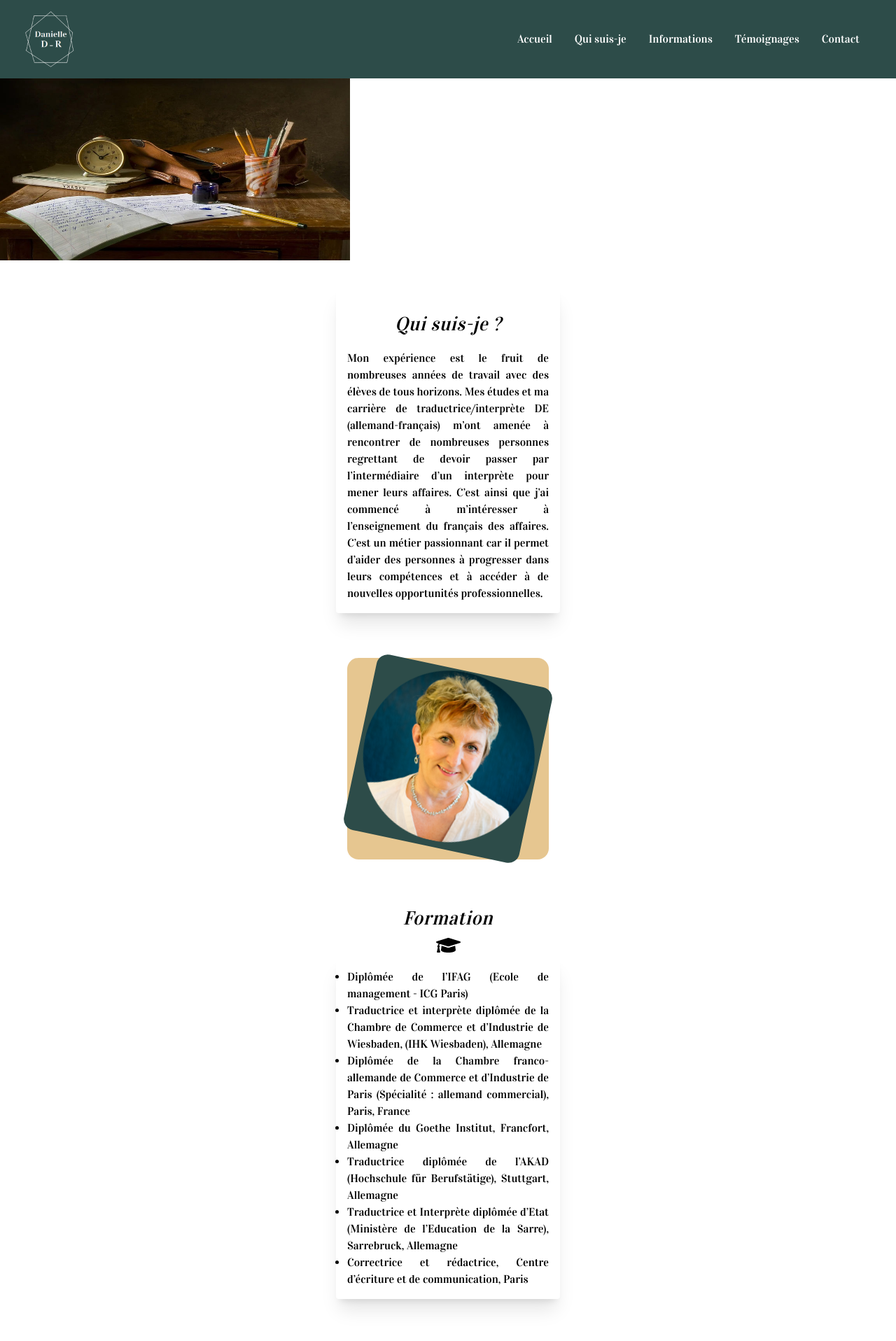
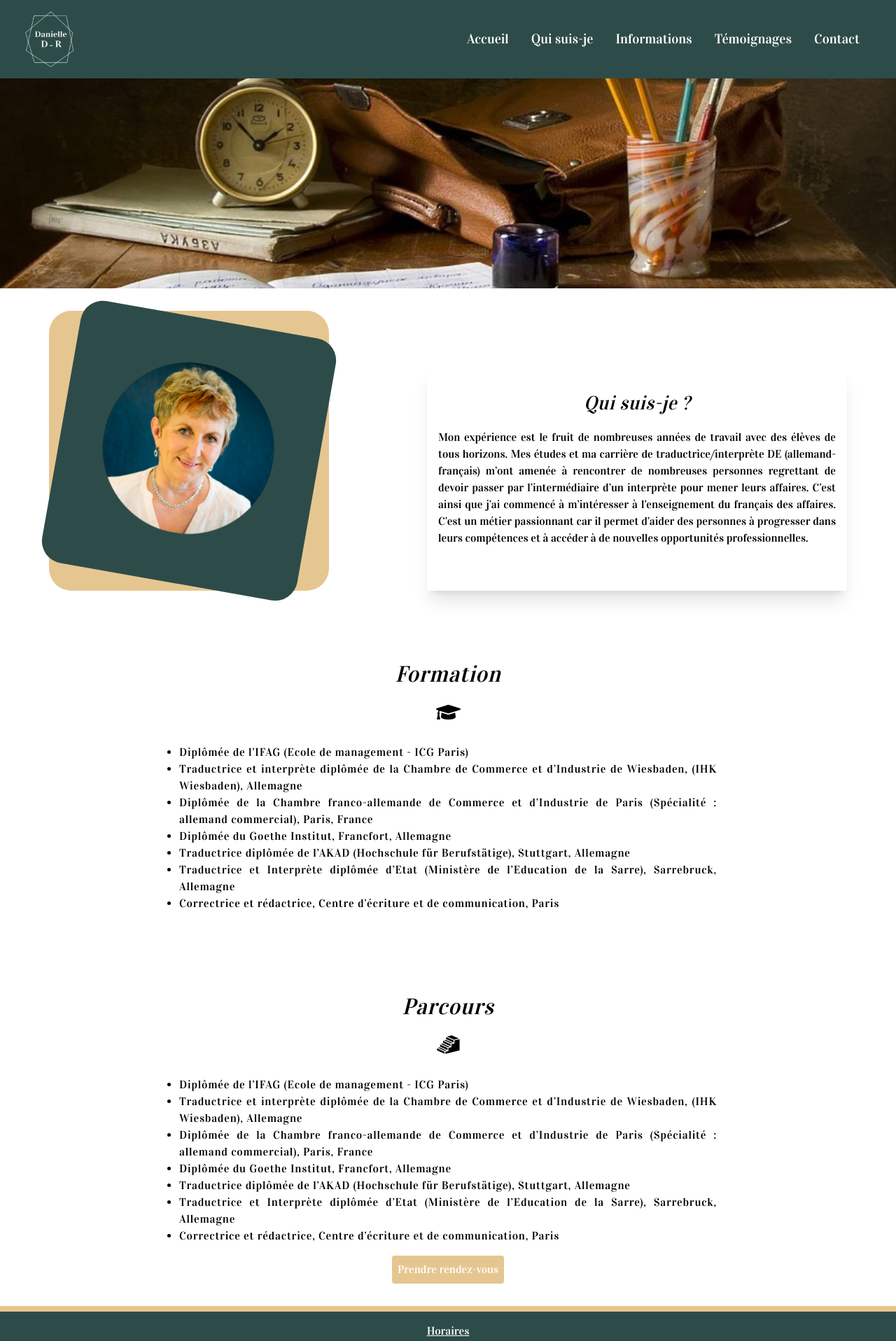
Before and after one commit to Benjamin-Dervieux/Dani-website, a Next.js app: page /about in a window 1280 px wide. Shown: the top 1916 px of the page at 70% size. Built offline with nearby package versions, Linux system fonts and the light colour scheme.

Commit message:
media queries done for about page, display animation for profile image

```diff
--- a/components/Header/Header.js
+++ b/components/Header/Header.js
@@ -15,6 +15,7 @@ const Header = () => {
       <div className="max-w-[1240px] m-auto flex justify-between items-center p-4 text-white">
         <Link href="/">
           <Image
+            className="cursor-pointer"
             priority
             quality={100}
             width={70}
@@ -25,19 +26,19 @@ const Header = () => {
         </Link>
         <nav>
           <ul className="hidden sm:flex">
-            <li className="p-4 hover:text-dani-selected hover:underline">
+            <li className="p-4 text-[1.2em] hover:text-dani-selected hover:underline">
               <Link href="/">Accueil</Link>
             </li>
-            <li className="p-4 hover:text-dani-selected hover:underline">
+            <li className="p-4 text-[1.2em] hover:text-dani-selected hover:underline">
               <Link href="/about">Qui suis-je</Link>
             </li>
-            <li className="p-4 hover:text-dani-selected hover:underline">
+            <li className="p-4 text-[1.2em] hover:text-dani-selected hover:underline">
               <Link href="/informations">Informations</Link>
             </li>
-            <li className="p-4 hover:text-dani-selected hover:underline">
+            <li className="p-4 text-[1.2em] hover:text-dani-selected hover:underline">
               <Link href="/testimonials">Témoignages</Link>
             </li>
-            <li className="p-4 hover:text-dani-selected hover:underline">
+            <li className="p-4 text-[1.2em] hover:text-dani-selected hover:underline">
               <Link href="/contact">Contact</Link>
             </li>
           </ul>
--- a/pages/about.js
+++ b/pages/about.js
@@ -1,5 +1,6 @@
 import Image from "next/image";
 import React from "react";
+import style from "../styles/about.module.css";
 import Layout from "../components/Layout/Layout";
 import { FaGraduationCap } from "react-icons/fa";
 import { Gi3DStairs } from "react-icons/gi";
@@ -9,19 +10,12 @@ export default function About() {
   return (
     <Layout pageTitle="about">
       <div className="mt-28">
-        <Image
-          priority
-          quality={100}
-          width={500}
-          height={260}
-          src="/images/photo-cours2.jpg"
-          alt="photo bureau avec cahier, cartable, encrier"
-        />
+        <div className="flex justify-center h-[200px] md:h-[300px] lg:h-[300px] bg-center bg-cover img-header-about"></div>
       </div>
 
-      <div className="mt-8 flex flex-col items-center">
-        <div className="w-80 border-r-b-l rounded shadow-xl text-justify p-4">
-          <div>
+      <div className="lg:flex flex-row-reverse justify-around items-center">
+        <div className="mt-8 flex flex-col items-center lg:self-end">
+          <div className="w-80 lg:w-[600px] lg:h-80 border-r-b-l rounded shadow-xl text-justify p-4">
             <h1 className="p-4 text-center text-[1.7em] italic tracking-wide">
               Qui suis-je ?
             </h1>
@@ -39,9 +33,10 @@ export default function About() {
           </div>
         </div>
 
-        <div className="mt-16 w-72 aspect-square rounded-2xl bg-dani-selected flex items-center justify-center">
-          <div className="w-64 aspect-square rounded-2xl bg-dani-green flex justify-center items-center rotate-12">
-            <div className="overflow-hidden">
+        <div className="mt-8 flex flex-col items-center">
+          <div className={style.about}>
+            <div className={style.aboutGreen}>
+              <div className={style.aboutImg}>
                 <Image
                   priority
                   quality={100}
@@ -53,14 +48,20 @@ export default function About() {
               </div>
             </div>
           </div>
-
-        <div className="mt-16">
-          <h2 className="text-[1.7em] italic tracking-wide">Formation</h2>
+        </div>
       </div>
 
-        <div className="flex flex-col items-center">
+      <div className="mt-8 flex flex-col items-center">
+        <div className="mt-16">
+          <h2 className="text-[1.7em] lg:text-[2em] italic tracking-wide">
+            Formation
+          </h2>
+        </div>
+      </div>
+
+      <div className="mt-3 flex flex-col items-center">
         <FaGraduationCap size={35} />
-          <div className="w-80 border-r-b-l rounded shadow-xl text-justify p-4">
+        <div className="mt-3 w-80 lg:w-[800px] text-justify p-4 tracking-wider">
           <ul className="list-disc">
             <li>Diplômée de l’IFAG (Ecole de management - ICG Paris)</li>
             <li>
@@ -68,9 +69,8 @@ export default function About() {
               d’Industrie de Wiesbaden, (IHK Wiesbaden), Allemagne
             </li>
             <li>
-                Diplômée de la Chambre franco-allemande de Commerce et
-                d’Industrie de Paris (Spécialité : allemand commercial), Paris,
-                France
+              Diplômée de la Chambre franco-allemande de Commerce et d’Industrie
+              de Paris (Spécialité : allemand commercial), Paris, France
             </li>
             <li>Diplômée du Goethe Institut, Francfort, Allemagne</li>
             <li>
@@ -82,20 +82,24 @@ export default function About() {
               l’Education de la Sarre), Sarrebruck, Allemagne
             </li>
             <li>
-                Correctrice et rédactrice, Centre d’écriture et de
-                communication, Paris
+              Correctrice et rédactrice, Centre d’écriture et de communication,
+              Paris
             </li>
           </ul>
         </div>
       </div>
 
+      <div className="mt-8 flex flex-col items-center">
         <div className="mt-16">
-          <h2 className="text-[1.7em] italic tracking-wide">Parcours</h2>
+          <h2 className="text-[1.7em] lg:text-[2em] italic tracking-wide">
+            Parcours
+          </h2>
+        </div>
       </div>
 
-        <div className="flex flex-col items-center">
+      <div className="mt-3 flex flex-col items-center">
         <Gi3DStairs size={35} />
-          <div className="mb-16 w-80 border-r-b-l rounded shadow-xl text-justify p-4">
+        <div className=" mt-3 w-80 lg:w-[800px] text-justify p-4 tracking-wider">
           <ul className="list-disc">
             <li>Diplômée de l’IFAG (Ecole de management - ICG Paris)</li>
             <li>
@@ -103,9 +107,8 @@ export default function About() {
               d’Industrie de Wiesbaden, (IHK Wiesbaden), Allemagne
             </li>
             <li>
-                Diplômée de la Chambre franco-allemande de Commerce et
-                d’Industrie de Paris (Spécialité : allemand commercial), Paris,
-                France
+              Diplômée de la Chambre franco-allemande de Commerce et d’Industrie
+              de Paris (Spécialité : allemand commercial), Paris, France
             </li>
             <li>Diplômée du Goethe Institut, Francfort, Allemagne</li>
             <li>
@@ -117,8 +120,8 @@ export default function About() {
               l’Education de la Sarre), Sarrebruck, Allemagne
             </li>
             <li>
-                Correctrice et rédactrice, Centre d’écriture et de
-                communication, Paris
+              Correctrice et rédactrice, Centre d’écriture et de communication,
+              Paris
             </li>
           </ul>
         </div>
@@ -127,7 +130,6 @@ export default function About() {
       <div className="mb-8">
         <Button />
       </div>
-      </div>
     </Layout>
   );
 }
--- a/pages/contact.js
+++ b/pages/contact.js
@@ -5,20 +5,12 @@ import { AiOutlineLinkedin } from "react-icons/ai";
 import { FaXingSquare } from "react-icons/fa";
 import { MdEmail } from "react-icons/md";
 import Link from "next/link";
-import Image from "next/image";
 
 const contact = () => {
   return (
     <Layout pageTitle="Contact">
       <div className="mt-28">
-        <Image
-          priority
-          quality={100}
-          width={500}
-          height={260}
-          src="/images/photo-rdv.jpg"
-          alt="photo contact"
-        />
+        <div className="flex justify-center h-[200px] md:h-[300px] lg:h-[300px] bg-center bg-cover img-header-contact"></div>
       </div>
 
       <div className="mt-8">
--- a/pages/index.js
+++ b/pages/index.js
@@ -4,7 +4,7 @@ import Layout from "../components/Layout/Layout";
 export default function Home() {
   return (
     <Layout pageTitle="Home page">
-      <div className="flex flex-col justify-center items-center h-[685px] md:h-[815px] lg:h-[815px] bg-fixed bg-center bg-cover custom-img">
+      <div className="flex flex-col justify-center items-center h-[685px] md:h-[815px] lg:h-[815px] bg-fixed bg-center bg-cover custom-img-home">
         <div className="  bg-black/10" />
         <div className=" p-5 text-center text-white z-[2]">
           <h1 className="text-[1.9em] text-center italic tracking-wide">
--- a/pages/informations.js
+++ b/pages/informations.js
@@ -7,14 +7,7 @@ const Information = () => {
   return (
     <Layout pageTitle="Information">
       <div className="mt-28">
-        <Image
-          priority
-          quality={100}
-          width={500}
-          height={260}
-          src="/images/photo-cours1.jpg"
-          alt="photo reveil et crayon"
-        />
+        <div className="flex justify-center h-[200px] md:h-[300px] lg:h-[300px] bg-center bg-cover img-header-info"></div>
       </div>
 
       <div className="mt-8 flex flex-col items-center">
--- a/pages/testimonials.js
+++ b/pages/testimonials.js
@@ -1,20 +1,12 @@
 import React from "react";
 import Layout from "../components/Layout/Layout";
-import Image from "next/image";
 import { SlBubbles } from "react-icons/sl";
 
 const testimonials = () => {
   return (
     <Layout pageTitle="Testimonials">
       <div className="mt-28">
-        <Image
-          priority
-          quality={100}
-          width={500}
-          height={260}
-          src="/images/photo-cours3.jpg"
-          alt="photo pile de livre d'apprentissage"
-        />
+        <div className="flex justify-center h-[200px] md:h-[300px] lg:h-[300px] bg-center bg-cover img-header-testimonials"></div>
       </div>
 
       <div className="mt-8 flex flex-col items-center">
--- /dev/null
+++ b/styles/about.module.css
@@ -0,0 +1,41 @@
+.about {
+  width: 65%;
+  aspect-ratio: 1/1;
+  border-radius: 2rem;
+  background: #e6c690;
+  display: grid;
+  place-items: center;
+}
+.aboutGreen {
+  background: #2d4c49;
+  border-radius: 2rem;
+  overflow: hidden;
+  transform: rotate(10deg);
+  transition: all 400ms ease;
+  display: grid;
+  place-items: center;
+}
+.aboutImg {
+  border-radius: 2rem;
+  overflow: hidden;
+  transition: all 400ms ease;
+}
+
+.aboutGreen:hover {
+  transform: rotate(0);
+}
+
+/*====================== MEDIA QUERIES (LARGE DEVICES) =========================*/
+
+@media screen and (min-width: 1024px) {
+  .about {
+    width: 400px;
+  }
+  .aboutGreen {
+    width: 370px;
+    height: 380px;
+  }
+  .aboutImg {
+    width: 67%;
+  }
+}
--- a/styles/globals.css
+++ b/styles/globals.css
@@ -7,6 +7,22 @@ html {
   font-family: "Vidaloka", serif;
 }
 
-.custom-img {
+.custom-img-home {
   background-image: url("../public/images/photo-home.jpg");
 }
+
+.img-header-about {
+  background-image: url("../public/images/photo-cours2.jpg");
+}
+.img-header-info {
+  background-image: url("../public/images/photo-cours1.jpg");
+}
+.img-header-testimonials {
+  background-image: url("../public/images/photo-cours3.jpg");
+}
+.img-header-contact {
+  background-image: url("../public/images/photo-rdv.jpg");
+}
+.img-profil {
+  background-image: url("../public/images/danielle-roettger.png");
+}
```
Also changed, not shown: public/images/dani-profil.jpg (added). Lines whose indentation alone changed are shown as unchanged.
